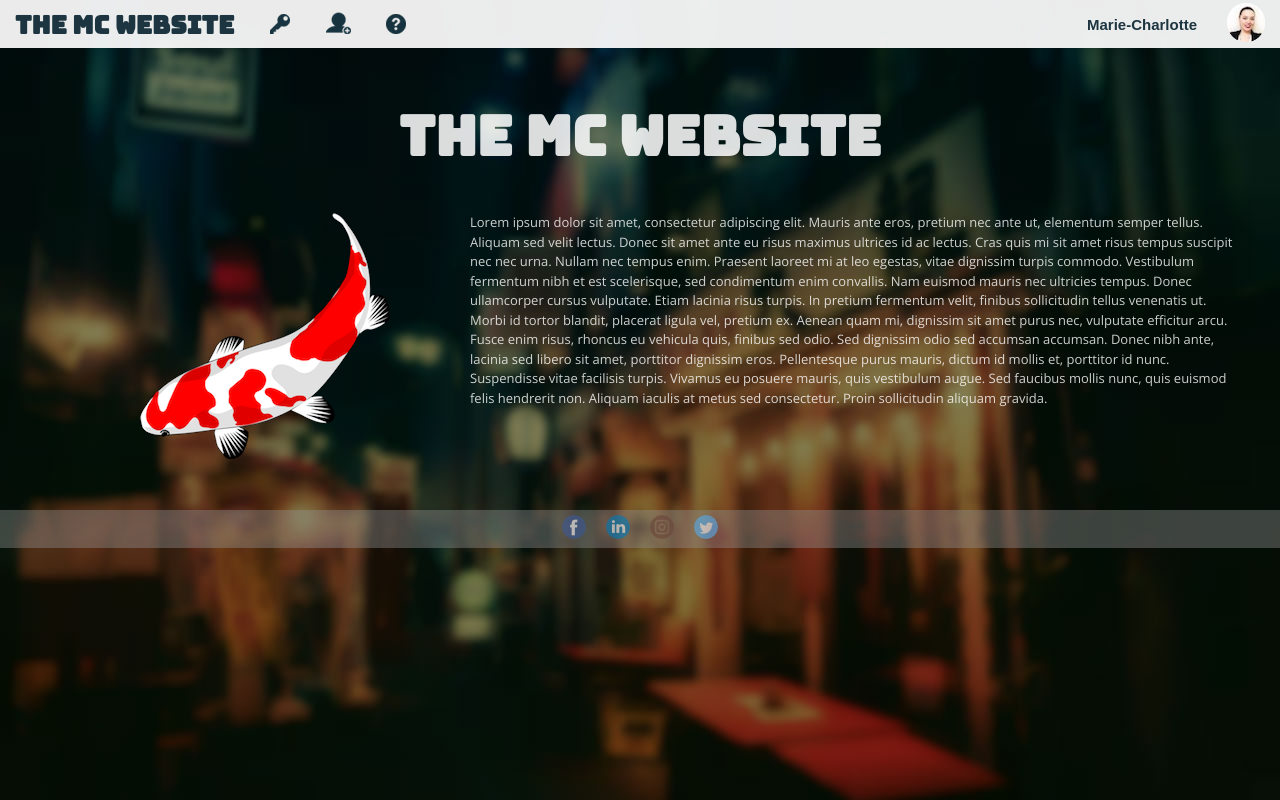
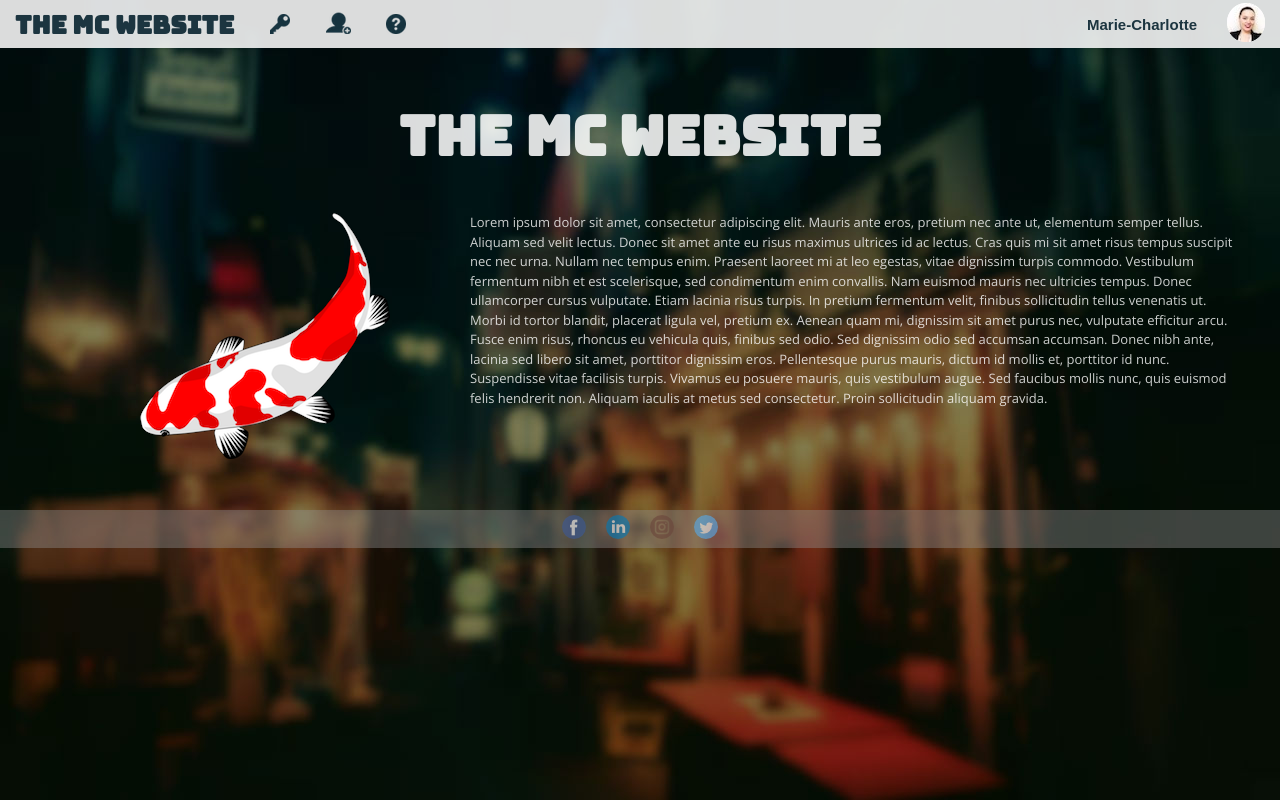
Before and after one commit to Spelmo/CSS-landing-page, a plain HTML site: page index.html in a window 1280 px wide. Drawn offline with nearby package versions, Linux system fonts and the light colour scheme.

Commit message:
fixed navbar color

```diff
--- a/styles.css
+++ b/styles.css
@@ -24,7 +24,7 @@ ul {
     position: fixed;
     top: 0;
 
-    background-color: rgba(255, 255, 255, 0.92);
+    background-color: rgba(255, 255, 255, 0.86);
     color: rgba(28, 53, 64, 1);
     font-family: Arial;
     font-weight: bold;
```
